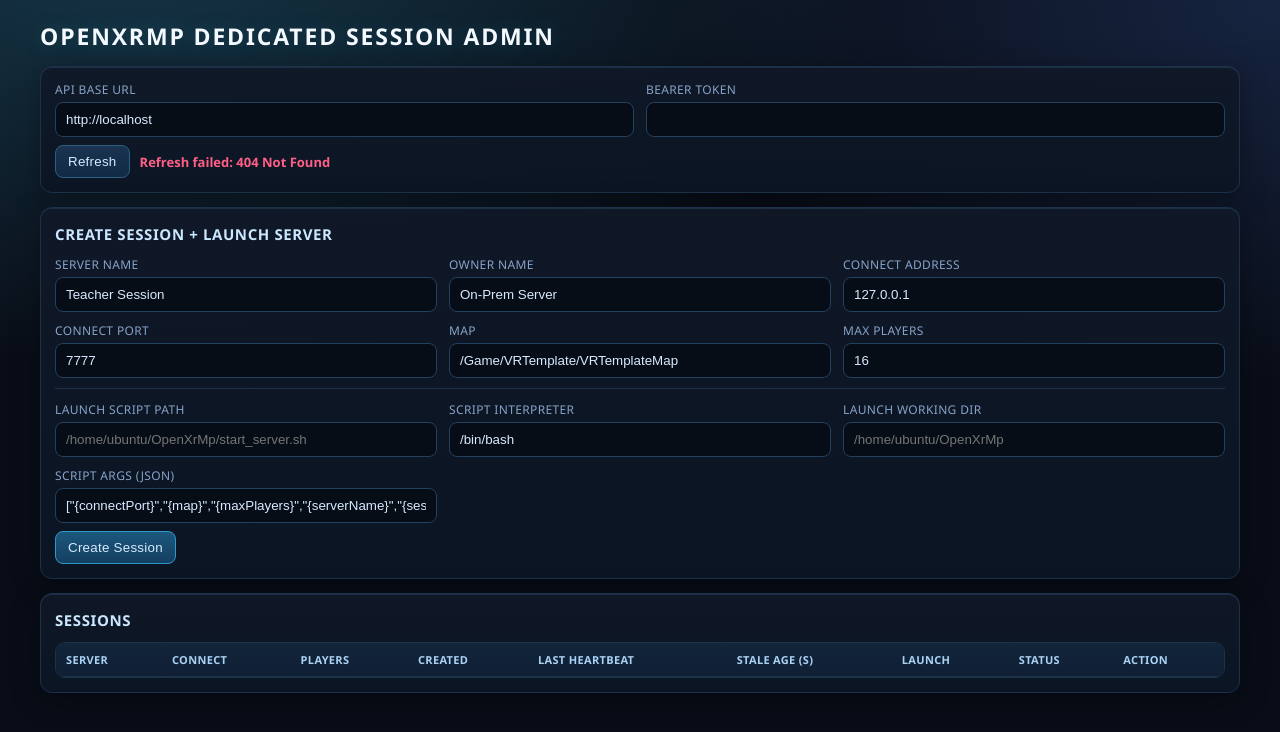
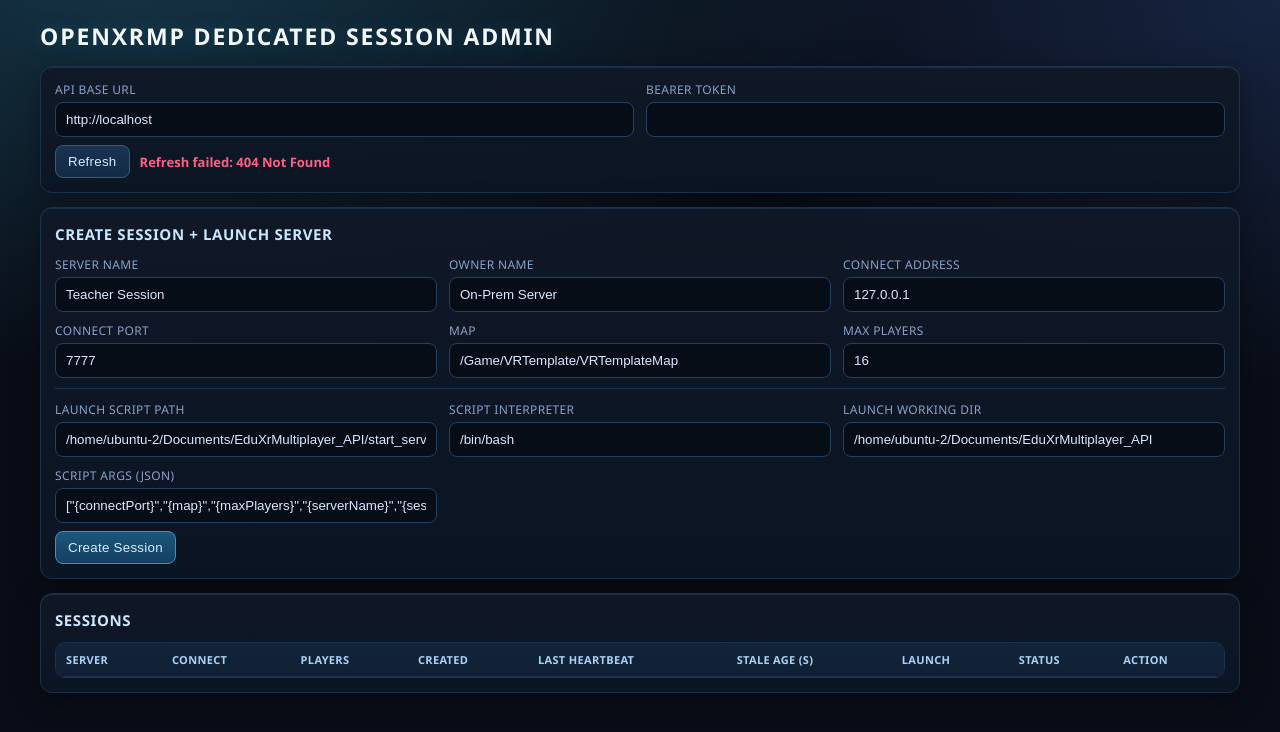
Before and after one commit to jrcz-data-science-lab/EduXR-Multiplayer_API, a plain HTML site: page admin/index.html in a window 1280 px wide. Drawn offline with Linux system fonts and the light colour scheme; no server answers.

Commit message:
fix: update launch script path and working directory in session management form

```diff
--- a/admin/index.html
+++ b/admin/index.html
@@ -236,9 +236,9 @@
       </div>
       <hr />
       <div class="form-grid">
-        <div class="form-row"><label for="launchScriptPath">Launch Script Path</label><input id="launchScriptPath" placeholder="/home/ubuntu/OpenXrMp/start_server.sh" /></div>
+        <div class="form-row"><label for="launchScriptPath">Launch Script Path</label><input id="launchScriptPath" placeholder="/home/ubuntu-2/Documents/EduXrMultiplayer_API/start_server.sh" value="/home/ubuntu-2/Documents/EduXrMultiplayer_API/start_server.sh" /></div>
         <div class="form-row"><label for="launchInterpreter">Script Interpreter</label><input id="launchInterpreter" value="/bin/bash" /></div>
-        <div class="form-row"><label for="launchCwd">Launch Working Dir</label><input id="launchCwd" placeholder="/home/ubuntu/OpenXrMp" /></div>
+        <div class="form-row"><label for="launchCwd">Launch Working Dir</label><input id="launchCwd" placeholder="/home/ubuntu-2/Documents/EduXrMultiplayer_API" value="/home/ubuntu-2/Documents/EduXrMultiplayer_API" /></div>
         <div class="form-row"><label for="launchArgs">Script Args (JSON)</label><input id="launchArgs" value='["{connectPort}","{map}","{maxPlayers}","{serverName}","{sessionId}"]' /></div>
       </div>
       <div class="toolbar">
```
